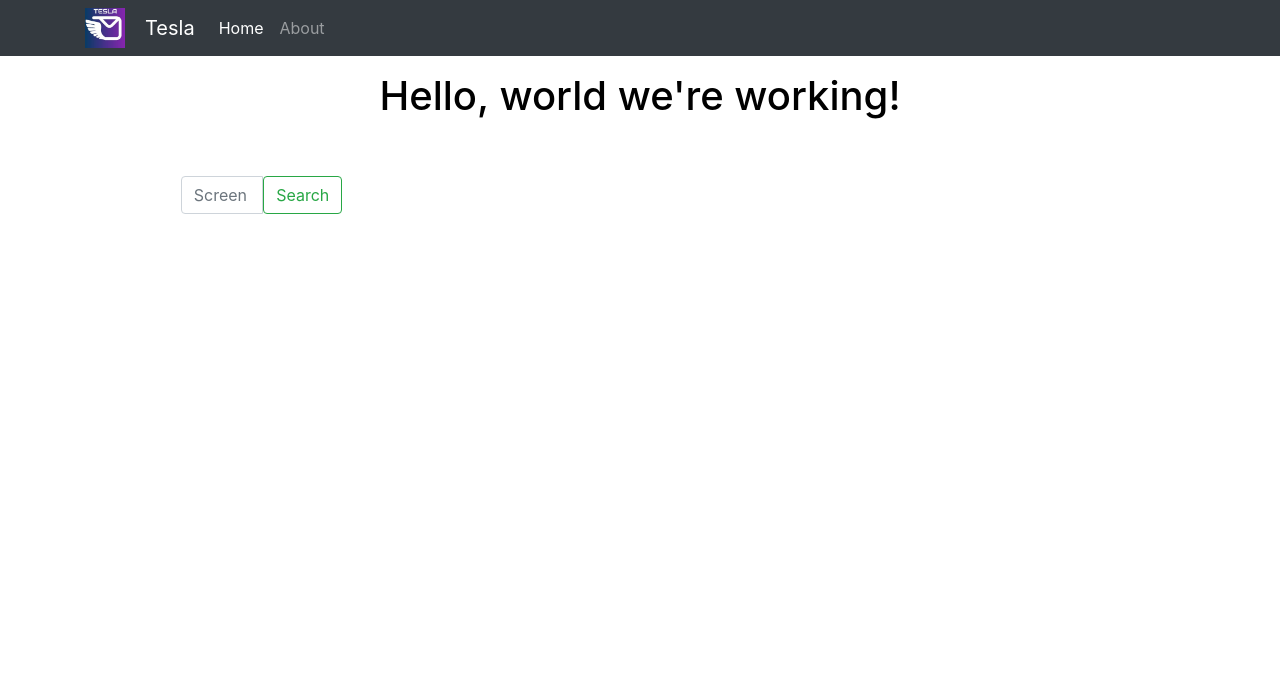
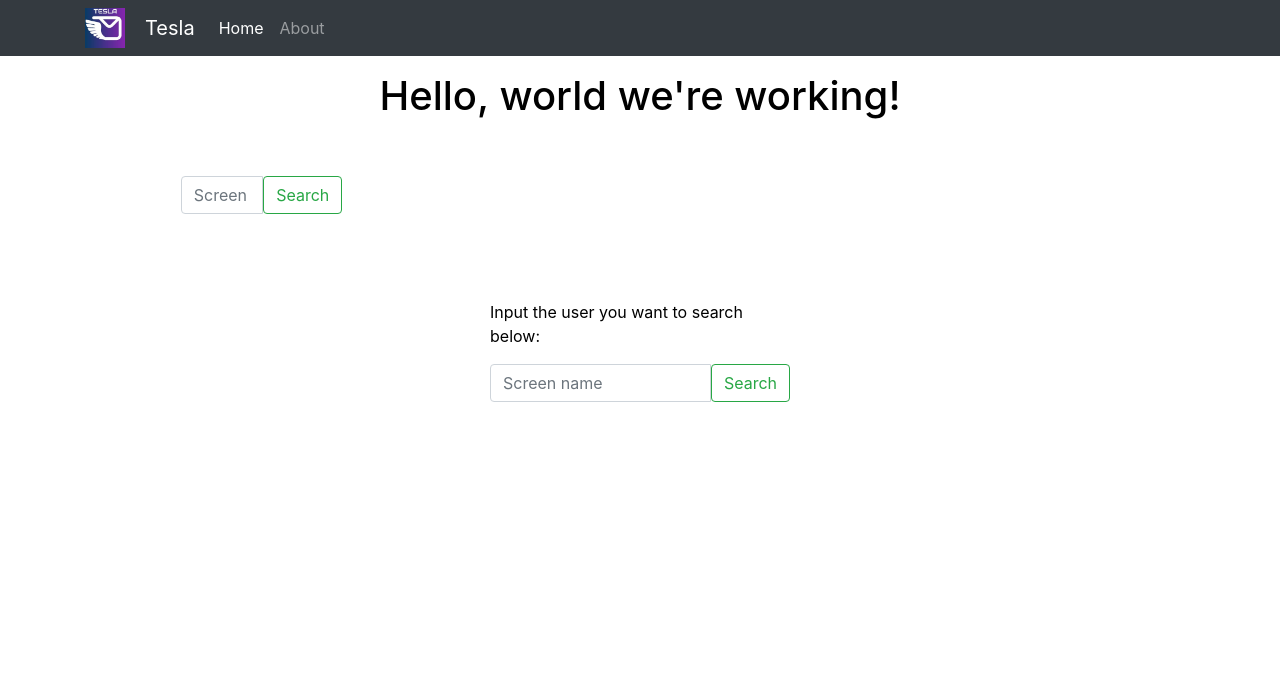
Before and after one commit to letheyue/TESLA-twitter-suspension-learning, a Django app: page / in a window 1280 px wide. Shown: the top 700 px of the page. Run offline with Django 3.2, Linux system fonts and the light colour scheme; parts of the project's set-up code (start-up, migrations or seed data) failed here and were passed over; some libraries are stand-ins or nearby versions.

Commit message:
search bar position change

```diff
--- a/src/Tesla/urls.py
+++ b/src/Tesla/urls.py
@@ -19,12 +19,13 @@ from django.conf.urls import url, include
 from django.contrib import admin
 from django.views.generic import TemplateView, RedirectView
 
-from .views import home_page, about_page
+from .views import home_page, about_page, help_page
 from predictions.views import SearchTwitterView
 
 urlpatterns = [
 	url(r'^$', home_page, name='home'),
 	url(r'^about/$', about_page, name='about'),
+    url(r'^help/$', help_page, name='help'),
     url(r'^prediction/', include(("predictions.urls"), namespace='prediction')),
 
     url(r'^admin/', admin.site.urls),
--- a/src/Tesla/views.py
+++ b/src/Tesla/views.py
@@ -17,3 +17,10 @@ def about_page(request):
 		"content": "Welcome to the about page"
 	}
 	return render(request, "home_page.html", context)
+
+def help_page(request):
+	context = {
+		"title": "Help Page",
+		"content": "Welcome to the help page"
+	}
+	return render(request, "home_page.html", context)
--- a/src/static_my_proj/css/main.css
+++ b/src/static_my_proj/css/main.css
@@ -9,3 +9,17 @@ body {
 .row {
 	float: left;
 }
+
+.info {
+	border: 2px, solid, rgb(10, 36, 83);
+}
+
+.search-bar {
+	width: 300px;
+	height: 200px;
+	position: absolute;
+	left: 50%;
+	top: 50%;
+	margin-left: -150px;
+	margin-top: -100px;
+}
--- a/src/templates/base/navbar.html
+++ b/src/templates/base/navbar.html
@@ -1,5 +1,6 @@
 {% url 'home' as home_url %}
 {% url 'about' as about_url %}
+{% url 'help' as help_url %}
 {% load static %}
 
 <nav class="navbar navbar-expand-lg navbar-dark bg-dark mb-3">
--- a/src/templates/home_page.html
+++ b/src/templates/home_page.html
@@ -19,5 +19,8 @@
         {% include 'predictions/search-form.html' %}
     </div>
 </div>
-
+<div class="search-bar">
+    <p>Input the user you want to search below:</p>
+    {% include 'predictions/search-form.html' %}
+</div>
 {% endblock%}
```
Also changed, not shown: src/predictions/templates/predictions/search-twitter.html (+5 -2 lines).
